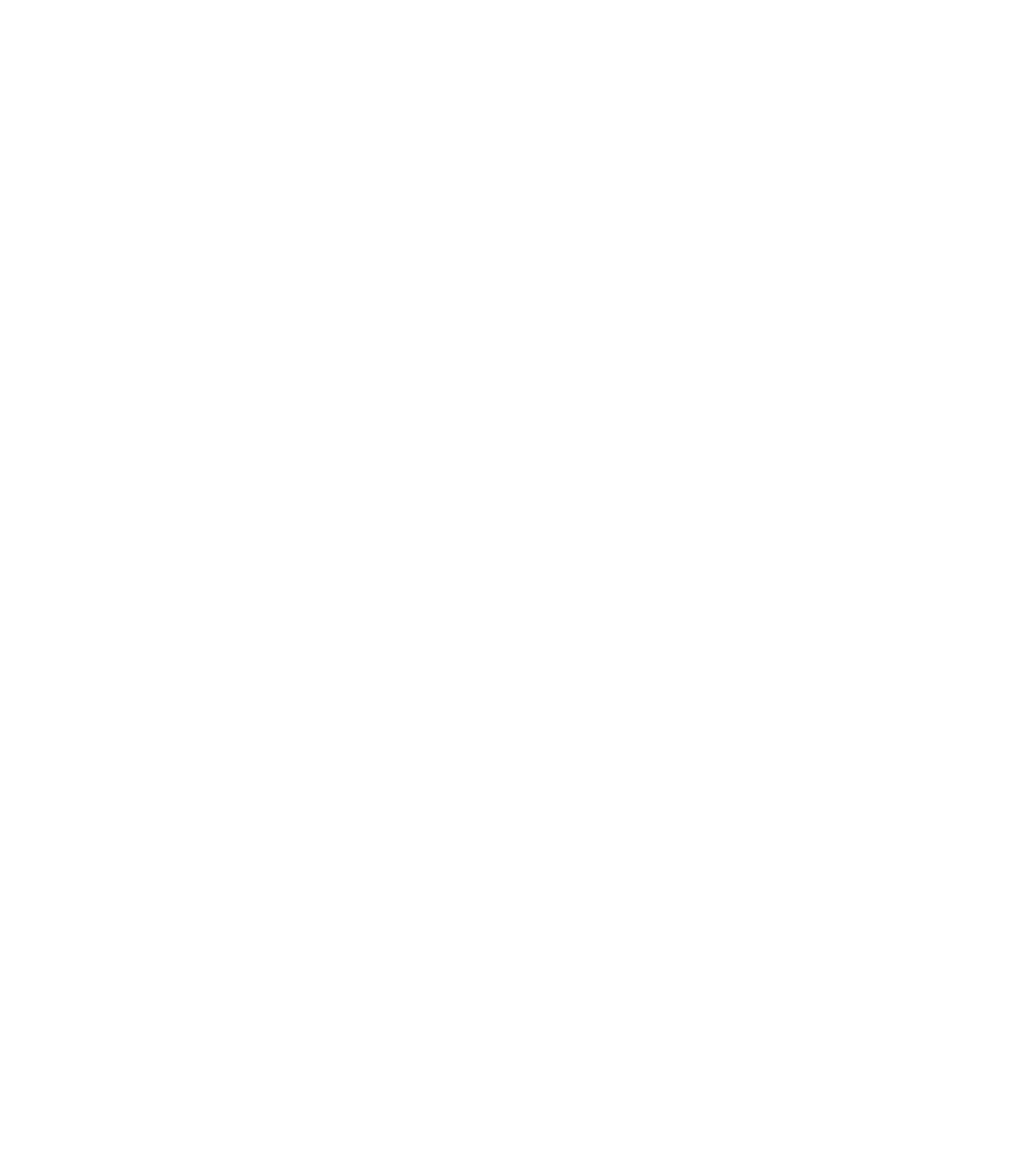
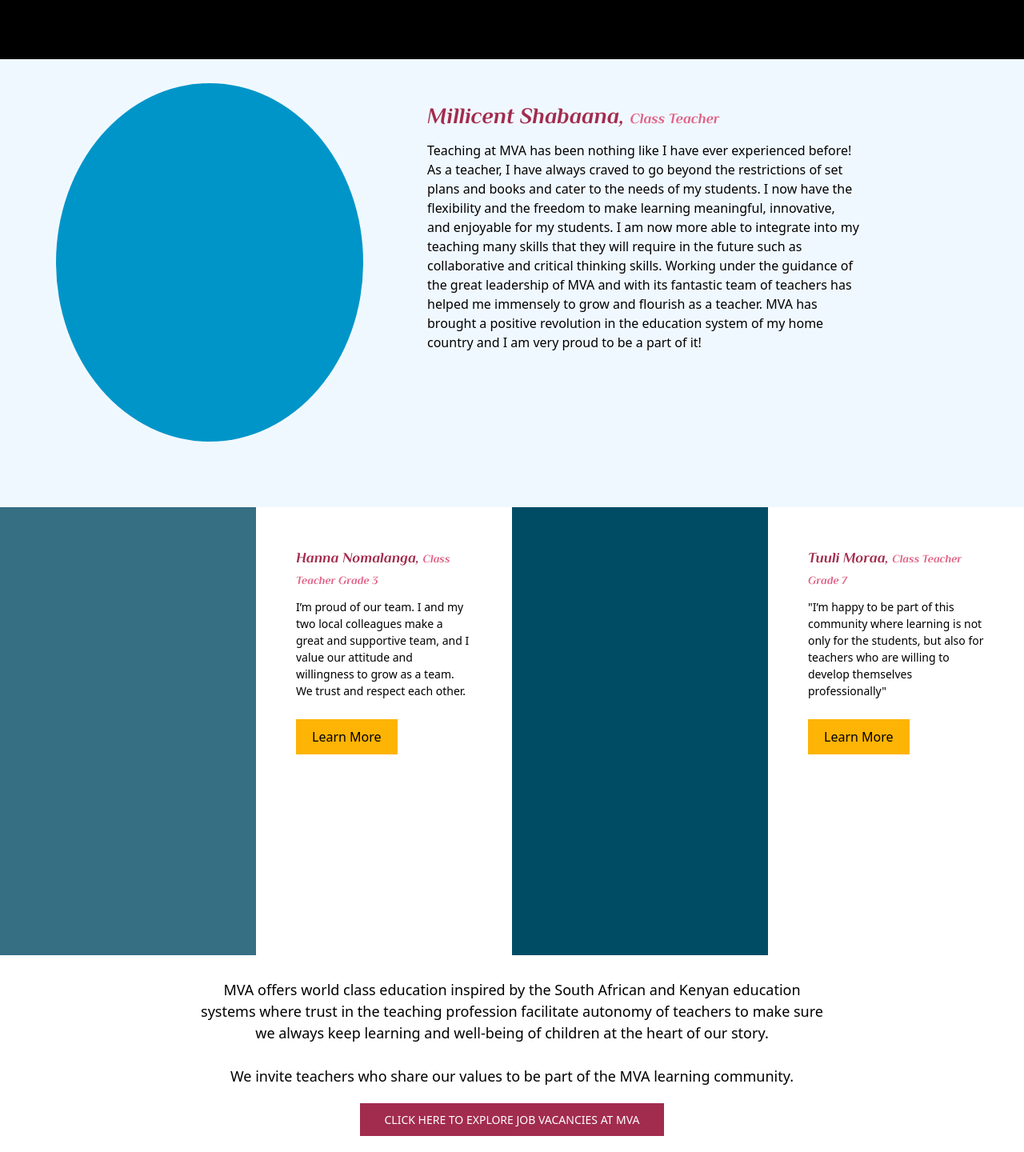
Before and after one commit to Mishywayu/Majiwe-Vista-Academy, a React (Create React App) app: page / in a window 1280 px wide. Shown: the part 686-2126 px from the top of the page at 80% size. Before the commit the page ends 800 px from the top, so only its background shows below. Built offline with nearby package versions, Linux system fonts and the light colour scheme.

Commit message:
Career page . . .

```diff
--- a/src/App.css
+++ b/src/App.css
@@ -1,7 +1,8 @@
 /* HOME PAGE */
 .home-header,
 .about-header,
-.curriculumn-header {
+.curriculumn-header,
+.careers-header {
   display: flex;
   justify-content: center;
   align-items: center;
@@ -12,7 +13,8 @@
 
 .home-header .home-left,
 .about-header .about-left,
-.curriculumn-header .curriculumn-left {
+.curriculumn-header .curriculumn-left,
+.careers-header .careers-left {
   width: 40%;
   height: 80%;
   border: 3px solid whitesmoke;
@@ -22,7 +24,8 @@
 
 .home-header .home-right,
 .about-header .about-right,
-.curriculumn-header .curriculumn-right {
+.curriculumn-header .curriculumn-right,
+.careers-header .careers-right {
   background-color: whitesmoke;
   width: 30%;
   height: 60%;
@@ -438,21 +441,175 @@
   height: 70vh;
 }
 
-.grid-item-1 { grid-area: 5 / 1 / 9 / 3; }
-.grid-item-2 { grid-area: 1 / 1 / 5 / 3; }
-.grid-item-3 { grid-area: 5 / 3 / 9 / 5; }
-.grid-item-4 { grid-area: 1 / 3 / 5 / 5; }
-.grid-item-5 { grid-area: 5 / 5 / 9 / 7; }
-.grid-item-6 { grid-area: 1 / 5 / 5 / 7; }
-.grid-item-7 { grid-area: 5 / 7 / 9 / 9; }
-.grid-item-8 { grid-area: 1 / 7 / 5 / 9; }
+.grid-item-1 {
+  grid-area: 5 / 1 / 9 / 3;
+}
+.grid-item-2 {
+  grid-area: 1 / 1 / 5 / 3;
+}
+.grid-item-3 {
+  grid-area: 5 / 3 / 9 / 5;
+}
+.grid-item-4 {
+  grid-area: 1 / 3 / 5 / 5;
+}
+.grid-item-5 {
+  grid-area: 5 / 5 / 9 / 7;
+}
+.grid-item-6 {
+  grid-area: 1 / 5 / 5 / 7;
+}
+.grid-item-7 {
+  grid-area: 5 / 7 / 9 / 9;
+}
+.grid-item-8 {
+  grid-area: 1 / 7 / 5 / 9;
+}
 
 .grid-item {
   padding: 30px;
   text-align: center;
 }
 
-.grid-item h2{
+.grid-item h2 {
   font-size: 24px;
   font-weight: bold;
 }
+
+/* CAREERS PAGE */
+.careers-header .careers-right h1 {
+  font-family: "Philosopher", sans-serif;
+  font-size: 40px;
+  padding-left: 55px;
+  padding-top: 70px;
+  color: #feb404;
+}
+
+.careers-header .careers-right p {
+  padding-left: 80px;
+}
+
+.millicent-container {
+  display: flex;
+  width: 100%;
+  height: 70vh;
+  background-color: aliceblue;
+}
+
+.millicent-container .millicent-left {
+  width: 30%;
+  height: 80%;
+  border-radius: 50%;
+  margin: 30px;
+  margin-left: 70px;
+  background-color: #0095c8;
+}
+
+.millicent-container .millicent-right {
+  width: 50%;
+  height: 100%;
+  padding: 50px;
+}
+
+.millicent-container .millicent-right h1 {
+  font-family: "Philosopher", sans-serif;
+  font-size: 28px;
+  color: #a22c4e;
+}
+
+.millicent-container .millicent-right span {
+  font-size: 18px;
+  color: #e06287;
+}
+
+.millicent-container .millicent-right p {
+  padding-top: 10px;
+}
+
+.others-container {
+  display: flex;
+  width: 100%;
+  height: 70vh;
+}
+
+.others-container .others-left {
+  display: flex;
+  width: 50%;
+  height: 100%;
+  background-color: #366e83;
+}
+
+.others-container .others-left .others-left-left {
+  width: 50%;
+  height: 100%;
+}
+
+.others-container .others-left .others-left-right {
+  width: 50%;
+  height: 100%;
+  background-color: white;
+  padding: 50px;
+}
+
+.others-container .others-right {
+  display: flex;
+  width: 50%;
+  height: 100%;
+  background-color: #004c65;
+}
+
+.others-container .others-right .others-right-left {
+  width: 50%;
+  height: 100%;
+}
+
+.others-container .others-right .others-right-right {
+  width: 50%;
+  height: 100%;
+  padding: 50px;
+  background-color: white;
+}
+
+.others-container .others-left .others-left-right h2,
+.others-container .others-right .others-right-right h2 {
+  font-family: "Philosopher", sans-serif;
+  font-size: 18px;
+  color: #a22c4e;
+}
+
+.others-container .others-left .others-left-right span,
+.others-container .others-right .others-right-right span {
+  font-size: 14px;
+  color: #e06287;
+}
+
+.others-container .others-left .others-left-right p,
+.others-container .others-right .others-right-right p {
+  padding-top: 10px;
+  font-size: 14px;
+}
+
+.others-container .others-left .others-left-right button,
+.others-container .others-right .others-right-right button {
+  margin-top: 25px;
+  padding: 10px 20px;
+  background-color: #feb404;
+}
+
+.opportunities-container {
+  padding: 250px;
+  padding-top: 30px;
+  padding-bottom: 0;
+  text-align: center;
+  font-size: 18px;
+}
+
+.opportunities-container button {
+  margin-top: 20px;
+  margin-bottom: 20px;
+  padding: 10px 30px;
+  text-align: center;
+  font-size: 14px;
+  background-color: #a22c4e;
+  color: white;
+}
--- a/src/careers.js
+++ b/src/careers.js
@@ -1,9 +1,106 @@
-import React from 'react'
+import React from "react";
 
 export default function Careers() {
   return (
-    <div>
-      <h1>Careers page</h1>
+    <div className="careers-contanier">
+      {/* HEADER */}
+      <div className="careers-header">
+        <div className="careers-left"></div>
+        <div className="careers-right">
+          <h1>CAREERS</h1>
+          <p>We Learn Together</p>
+        </div>
+      </div>
+
+      {/* ICONS DIV */}
+      {/* <div className="home-icons">
+        <div>
+          <img src="/images/diversity.png" alt="" />
+          <h3>Diversity</h3>
+        </div>
+        <div>
+          <img src="/images/active.png" alt="" />
+          <h3>Active</h3>
+        </div>
+        <div>
+          <img src="/images/open-mind.png" alt="" />
+          <h3>Open-minded</h3>
+        </div>
+        <div>
+          <img src="/images/trust.png" alt="" />
+          <h3>Trustworthy</h3>
+        </div>
+      </div> */}
+
+      {/* MILLICENT SHABAANA */}
+      <div className="millicent-container">
+        <div className="millicent-left"></div>
+        <div className="millicent-right">
+          <h1>
+            Millicent Shabaana, <span>Class Teacher</span>
+          </h1>
+          <p>
+            Teaching at MVA has been nothing like I have ever experienced
+            before! As a teacher, I have always craved to go beyond the
+            restrictions of set plans and books and cater to the needs of my
+            students. I now have the flexibility and the freedom to make
+            learning meaningful, innovative, and enjoyable for my students. I am
+            now more able to integrate into my teaching many skills that they
+            will require in the future such as collaborative and critical
+            thinking skills. Working under the guidance of the great leadership
+            of MVA and with its fantastic team of teachers has helped me
+            immensely to grow and flourish as a teacher. MVA has brought a
+            positive revolution in the education system of my home country and I
+            am very proud to be a part of it!
+          </p>
+        </div>
+      </div>
+
+      {/* OTHER TEACHERS */}
+      <div className="others-container">
+        <div className="others-left">
+          <div className="others-left-left"></div>
+          <div className="others-left-right">
+            <h2>
+              Hanna Nomalanga, <span>Class Teacher Grade 3</span>
+            </h2>
+            <p>
+              I’m proud of our team. I and my two local colleagues make a great
+              and supportive team, and I value our attitude and willingness to
+              grow as a team. We trust and respect each other.
+            </p>
+            <button>Learn More</button>
+          </div>
+        </div>
+        <div className="others-right">
+          <div className="others-right-left"></div>
+          <div className="others-right-right">
+            <h2>
+              Tuuli Moraa, <span>Class Teacher Grade 7</span>
+            </h2>
+            <p>
+              "I’m happy to be part of this community where learning is not only
+              for the students, but also for teachers who are willing to develop
+              themselves professionally"
+            </p>
+            <button>Learn More</button>
+          </div>
+        </div>
+      </div>
+
+      {/* OPPORTUNITIES DIV */}
+      <div className="opportunities-container">
+        <p>
+          MVA offers world class education inspired by the South African and
+          Kenyan education systems where trust in the teaching profession
+          facilitate autonomy of teachers to make sure we always keep learning
+          and well-being of children at the heart of our story.
+          <br />
+          <br />
+          We invite teachers who share our values to be part of the MVA learning community.
+        </p>
+        <button>CLICK HERE TO EXPLORE JOB VACANCIES AT MVA</button>
+      </div>
     </div>
   );
 }
```
